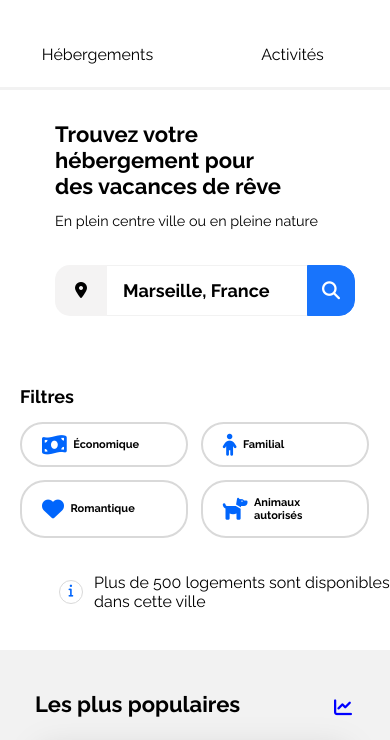
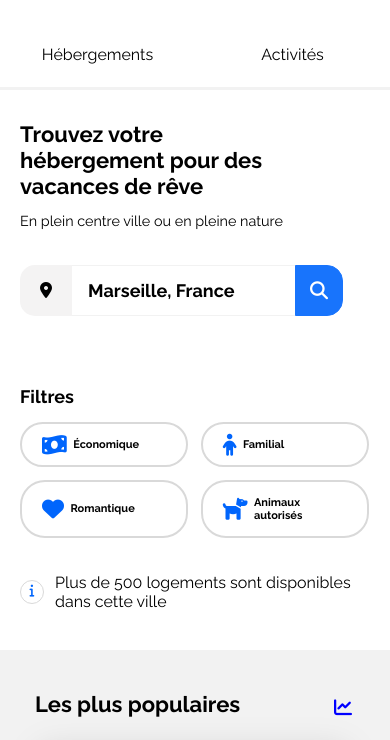
Before and after one commit to DjamelDev/Booki, a plain HTML site: page index.html in a window 390 px wide. Shown: the part 70-810 px from the top of the page. Drawn offline with Linux system fonts and the light colour scheme.

Commit message:
final version responsive

```diff
--- a/css/style.css
+++ b/css/style.css
@@ -630,6 +630,10 @@ footer .nos-hebergements {
 
     /* INTRO */
 
+    .intro {
+        margin-left: 1.25rem;
+    }
+
     .intro h1 {
         font-size: 22px;
         margin-right: 95px;
@@ -645,6 +649,7 @@ footer .nos-hebergements {
 
     .bloc-search {
         padding-right: 2rem;
+        margin-left: 1.25rem;
     }
 
     .search-form input[type="text"] {
@@ -666,7 +671,7 @@ footer .nos-hebergements {
         color: var(--white);
     }
 
-    /* FILTERS */
+    /* FILTERS AND LOGEMENT */
 
 
     .filter-list {
@@ -701,6 +706,10 @@ footer .nos-hebergements {
     .filter span {
         font-size: 0.688rem;
         margin-left: 0.4rem;
+    }
+
+    .logement {
+        margin-left: 1.25rem;
     }
 
     /* HEBERGEMENTS POPULAR */
@@ -810,6 +819,8 @@ footer .nos-hebergements {
 
     .card-activity {
         height: 190px;
+        width: auto;
+        margin: 0px 1.2rem 1.1rem;
     }
 
     .card-activity:hover {
```
